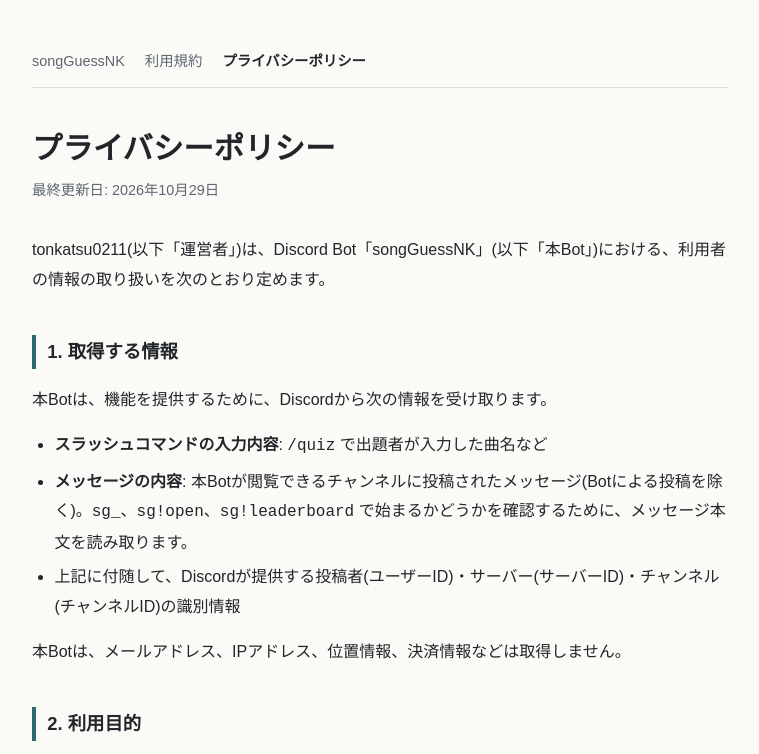
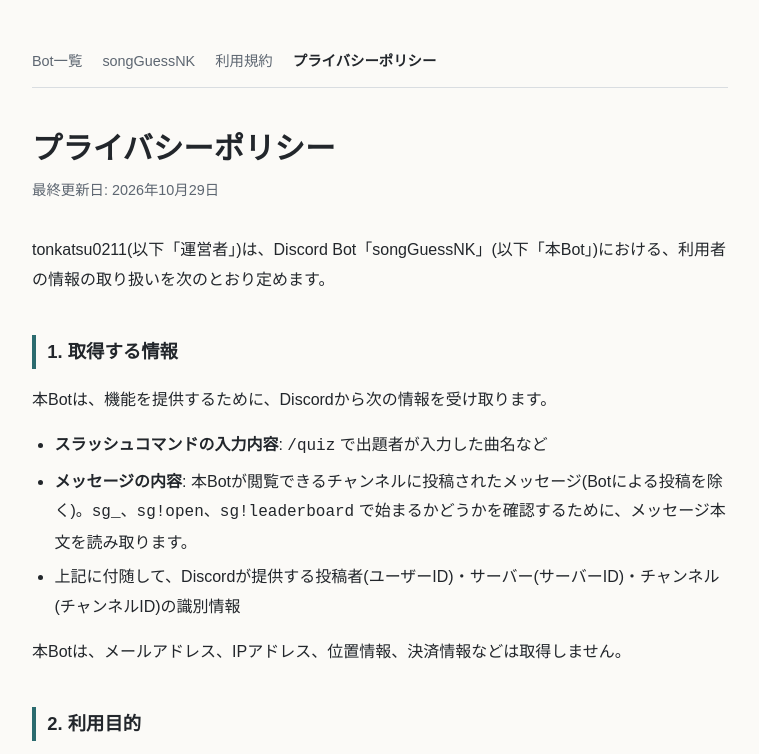
Before and after one commit to tonkatsu0211/pigeonBot, a website: page docs/songGuessNK/privacy.html in a window 1280 px wide. Shown: the top 754 px of the page, without its empty margins (260-1019 px from the left). Drawn offline with Linux system fonts and the light colour scheme.

Commit message:
Update privacy.html

```diff
--- a/docs/songGuessNK/privacy.html
+++ b/docs/songGuessNK/privacy.html
@@ -14,7 +14,7 @@
 code{font-family:ui-monospace,monospace}
 footer{margin-top:3rem;padding-top:1rem;border-top:1px solid var(--line);color:var(--mute);font-size:.85rem}
 </style></head><body><main>
-<nav><a href="index.html">songGuessNK</a><a href="terms.html">利用規約</a><a href="privacy.html" aria-current="page">プライバシーポリシー</a></nav>
+<nav><a href="../index.html">Bot一覧</a><a href="index.html">songGuessNK</a><a href="terms.html">利用規約</a><a href="privacy.html" aria-current="page">プライバシーポリシー</a></nav>
 <h1>プライバシーポリシー</h1>
 <p class="meta">最終更新日: 2026年10月29日</p>
 <p>tonkatsu0211(以下「運営者」)は、Discord Bot「songGuessNK」(以下「本Bot」)における、利用者の情報の取り扱いを次のとおり定めます。</p>
```
